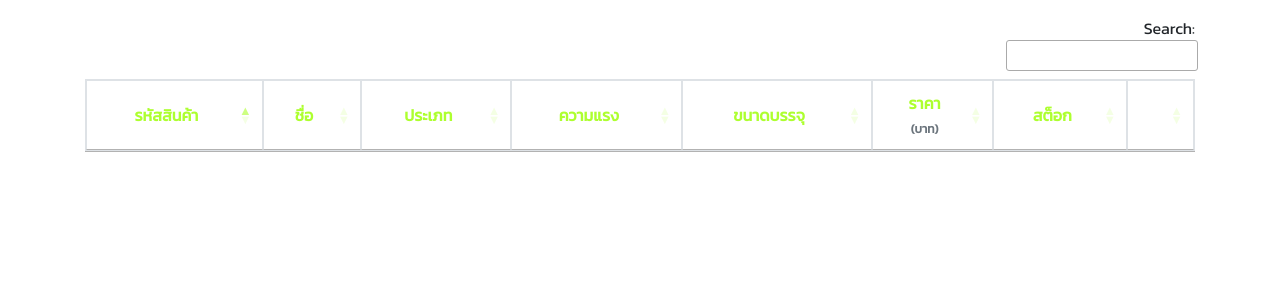
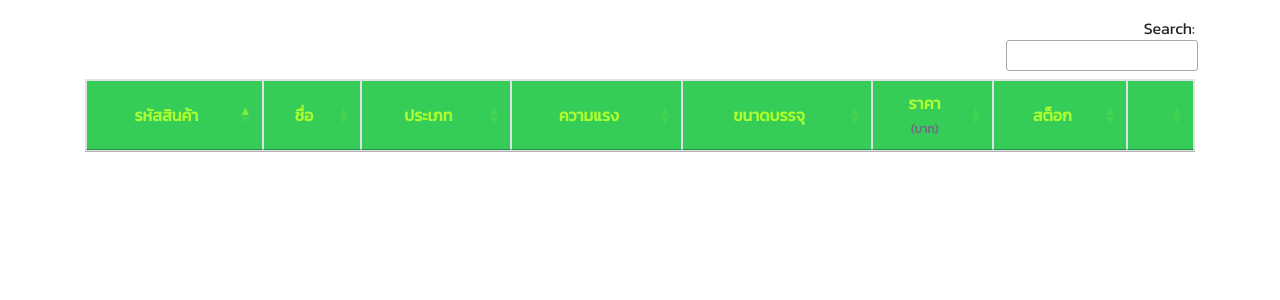
Before and after one commit to ThanakitKongKang/Herb_Internship, a PHP site: page / in a window 1280 px wide, while the restyled element is pressed. Shown: the part 59-359 px from the top of the page. Run offline with PHP 8.4, Linux system fonts and the light colour scheme; data that the repository does not hold is empty; some libraries are stand-ins or nearby versions.

Commit message:
button onclick css

```diff
--- a/head.php
+++ b/head.php
@@ -57,5 +57,3 @@ session_start(); ?>
 <body>
 
     <?php include('header.php'); ?>
-
-</body>
--- a/index.php
+++ b/index.php
@@ -22,9 +22,11 @@ include_once($path);
         table tr:hover {
             color:green;
         }
-        table tr:active {
+        table tr:active , .add-to-cart:active{
             color:greenyellow;
+            background-color: #35cc57!important;
         }
+
     </style>
 </head>
 
```
